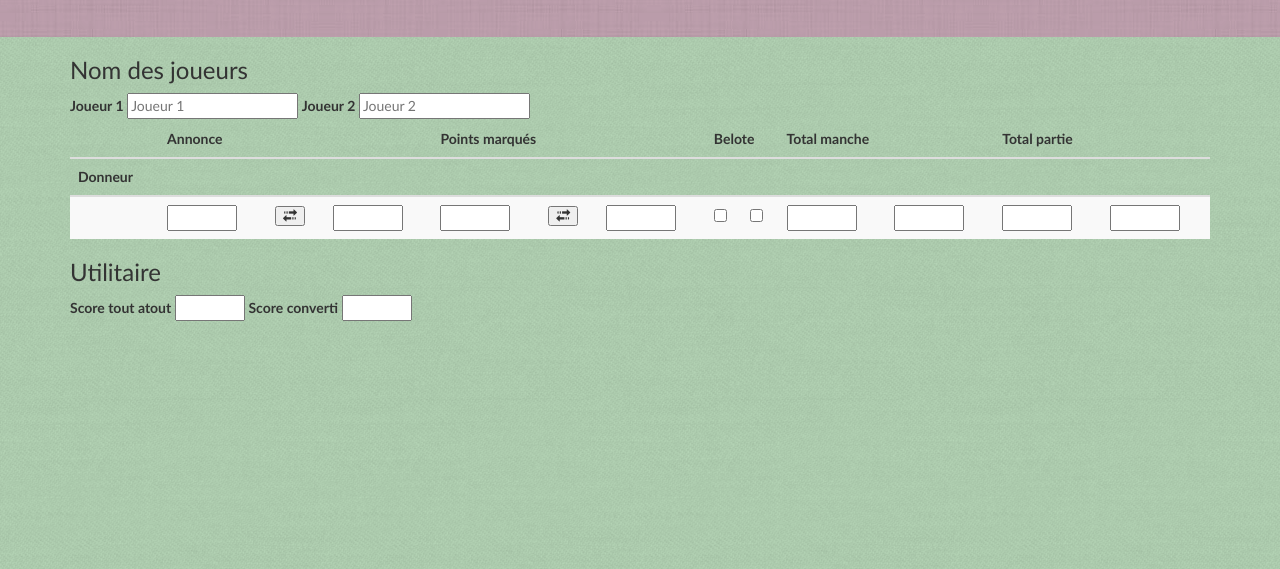
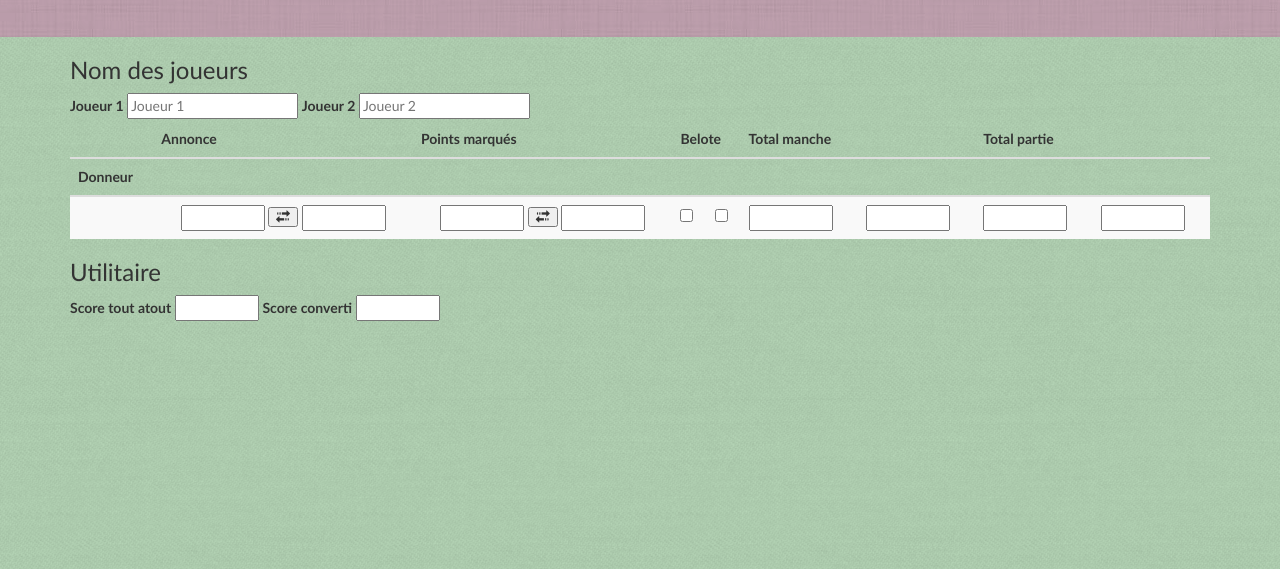
Before and after one commit to garlab/score-keeper, a plain HTML site: page index.html in a window 1280 px wide. Shown: the part 231-800 px from the top of the page. Drawn offline with nearby package versions, Linux system fonts and the light colour scheme; a script that the page names is missing.

Commit message:
Improve spaces between cells

```diff
--- a/index.html
+++ b/index.html
@@ -47,16 +47,16 @@
         <thead>
           <tr>
             <th></th>
-            <th colspan="3">Annonce</th>
-            <th colspan="3">Points marqués</th>
+            <th colspan="2">Annonce</th>
+            <th colspan="2">Points marqués</th>
             <th colspan="2">Belote</th>
             <th colspan="2">Total manche</th>
             <th colspan="2">Total partie</th>
           </tr>
           <tr>
             <th>Donneur</th>
-            <th data-bind="text: players[0]"></th><th></th><th data-bind="text: players[1]"></th>
-            <th data-bind="text: players[0]"></th><th></th><th data-bind="text: players[1]"></th>
+            <th data-bind="text: players[0]"></th><th data-bind="text: players[1]"></th>
+            <th data-bind="text: players[0]"></th><th data-bind="text: players[1]"></th>
             <th data-bind="text: players[0]"></th><th data-bind="text: players[1]"></th>
             <th data-bind="text: players[0]"></th><th data-bind="text: players[1]"></th>
             <th data-bind="text: players[0]"></th><th data-bind="text: players[1]"></th>
@@ -68,13 +68,18 @@
             <td data-bind="text: $parent.players[$index() % 2]"></td>
 
             <!-- Annonces -->
-            <td><input type="number" data-bind="textInput: players[0].annonce, disable: players[1].annonce() > 0" step="10"></td>
-            <td><button class="glyphicon glyphicon-transfer" data-bind="click: function() { $parent.switchAnnonce($data); }"></button></td>
-            <td><input type="number" data-bind="textInput: players[1].annonce, disable: players[0].annonce() > 0" step="10"></td>
+            <td colspan="2" class="text-center">
+              <input type="number" data-bind="textInput: players[0].annonce, disable: players[1].annonce() > 0" step="10">
+              <button class="glyphicon glyphicon-transfer" data-bind="click: function() { $parent.switchAnnonce($data); }"></button>
+              <input type="number" data-bind="textInput: players[1].annonce, disable: players[0].annonce() > 0" step="10">
+            </td>
 
-            <td><input type="number" data-bind="textInput: players[0].pointsMarquees" step="1"></td>
-            <td><button class="glyphicon glyphicon-transfer" data-bind="click: function() { $parent.switchPointsMarquees($data); }"></button></td>
-            <td><input type="number" data-bind="textInput: players[1].pointsMarquees" step="1"></td>
+            <!-- Points marqués -->
+            <td colspan="2" class="text-center">
+              <input type="number" data-bind="textInput: players[0].pointsMarquees" step="1">
+              <button class="glyphicon glyphicon-transfer" data-bind="click: function() { $parent.switchPointsMarquees($data); }"></button>
+              <input type="number" data-bind="textInput: players[1].pointsMarquees" step="1">
+            </td>
 
             <td><input type="checkbox" data-bind="checked: players[0].belote"></td>
             <td><input type="checkbox" data-bind="checked: players[1].belote"></td>
--- a/style.css
+++ b/style.css
@@ -21,5 +21,5 @@ h2 {
 }
 
 input[type=number] {
-	width: 5em
+	width: 6em;
 }
```
